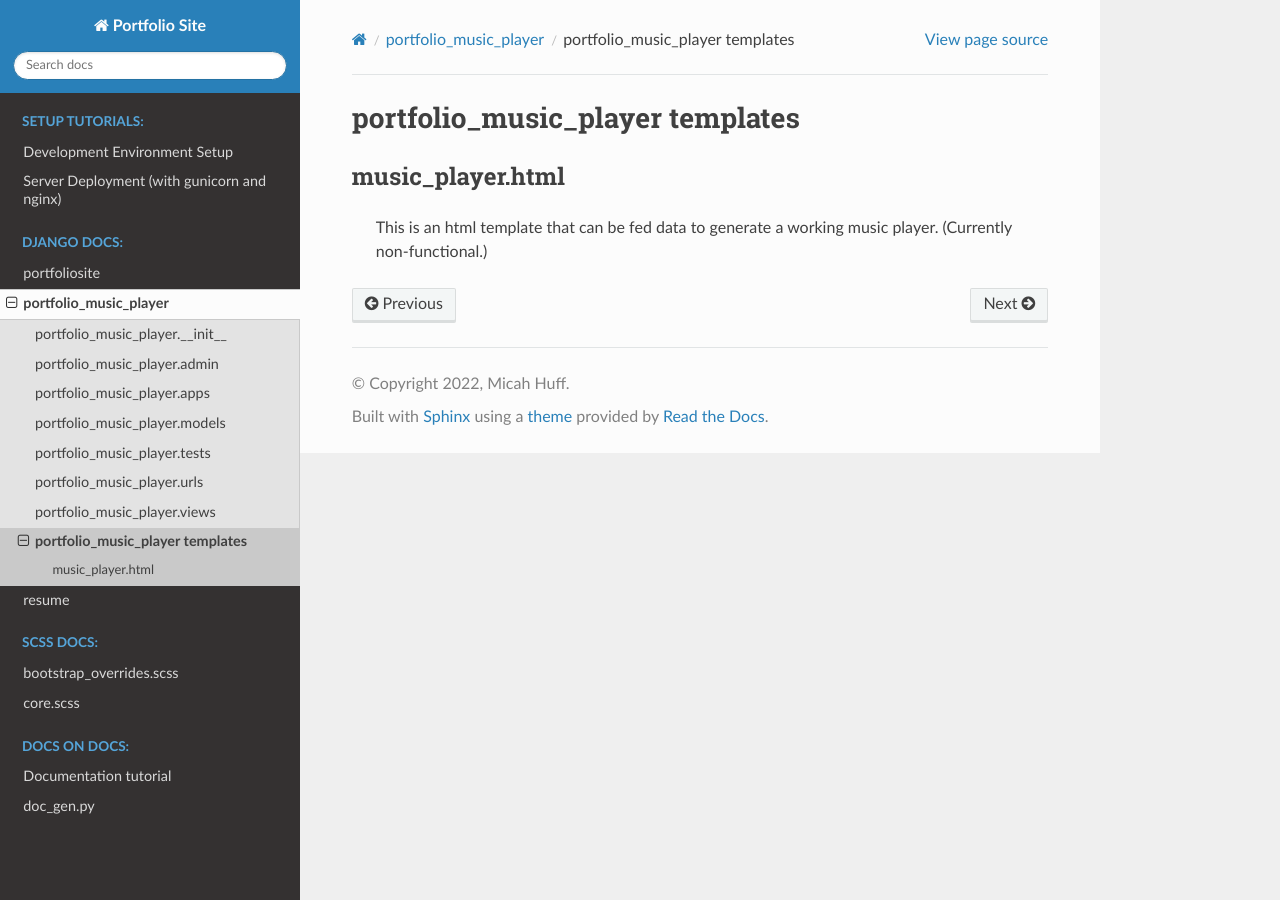
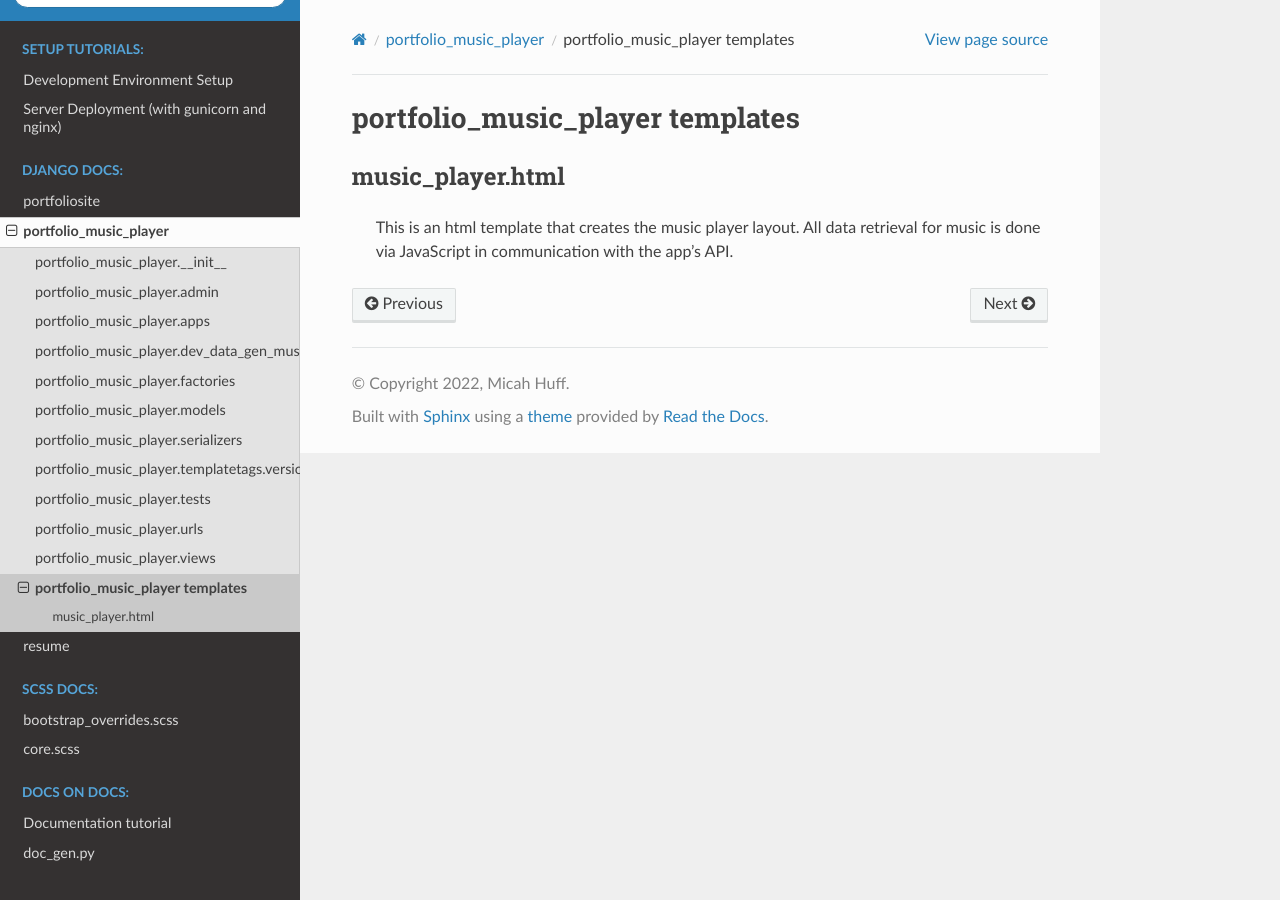
Before and after one commit to mhuff17861/mhuff17861.github.io, a Sphinx documentation site: the page built from docs/source/django/portfolio_music_player/templates.rst, in a window 1280 px wide. Built offline with Sphinx 7.4.7 and the Read the Docs theme 2.0.0, drawn with Linux system fonts in a browser that asks for light colours.

Commit message:
Editing pass at documentation

```diff
--- /dev/null
+++ b/docs/source/django/portfolio_music_player/portfolio_music_player.dev_data_gen_music.rst
@@ -0,0 +1,5 @@
+portfolio_music_player.dev_data_gen_music
+=========================================
+
+.. automodule:: portfolio_music_player.dev_data_gen_music
+    :members:
--- /dev/null
+++ b/docs/source/django/portfolio_music_player/portfolio_music_player.factories.rst
@@ -0,0 +1,5 @@
+portfolio_music_player.factories
+================================
+
+.. automodule:: portfolio_music_player.factories
+    :members:
--- /dev/null
+++ b/docs/source/django/portfolio_music_player/portfolio_music_player.serializers.rst
@@ -0,0 +1,5 @@
+portfolio_music_player.serializers
+==================================
+
+.. automodule:: portfolio_music_player.serializers
+    :members:
--- /dev/null
+++ b/docs/source/django/portfolio_music_player/portfolio_music_player.templatetags.version.rst
@@ -0,0 +1,5 @@
+portfolio_music_player.templatetags.version
+===========================================
+
+.. automodule:: portfolio_music_player.templatetags.version
+    :members:
--- a/docs/source/django/portfolio_music_player/templates.rst
+++ b/docs/source/django/portfolio_music_player/templates.rst
@@ -4,5 +4,6 @@ portfolio_music_player templates
 music_player.html
 -----------------
 
-    This is an html template that can be fed data to generate a working
-    music player. (Currently non-functional.)
+    This is an html template that creates the music player layout.
+    All data retrieval for music is done via JavaScript in communication
+    with the app's API.
--- /dev/null
+++ b/docs/source/django/resume/resume.templatetags.string_formatting_extras.rst
@@ -0,0 +1,5 @@
+resume.templatetags.string_formatting_extras
+============================================
+
+.. automodule:: resume.templatetags.string_formatting_extras
+    :members:
```
Also changed, not shown: 2 other files.
